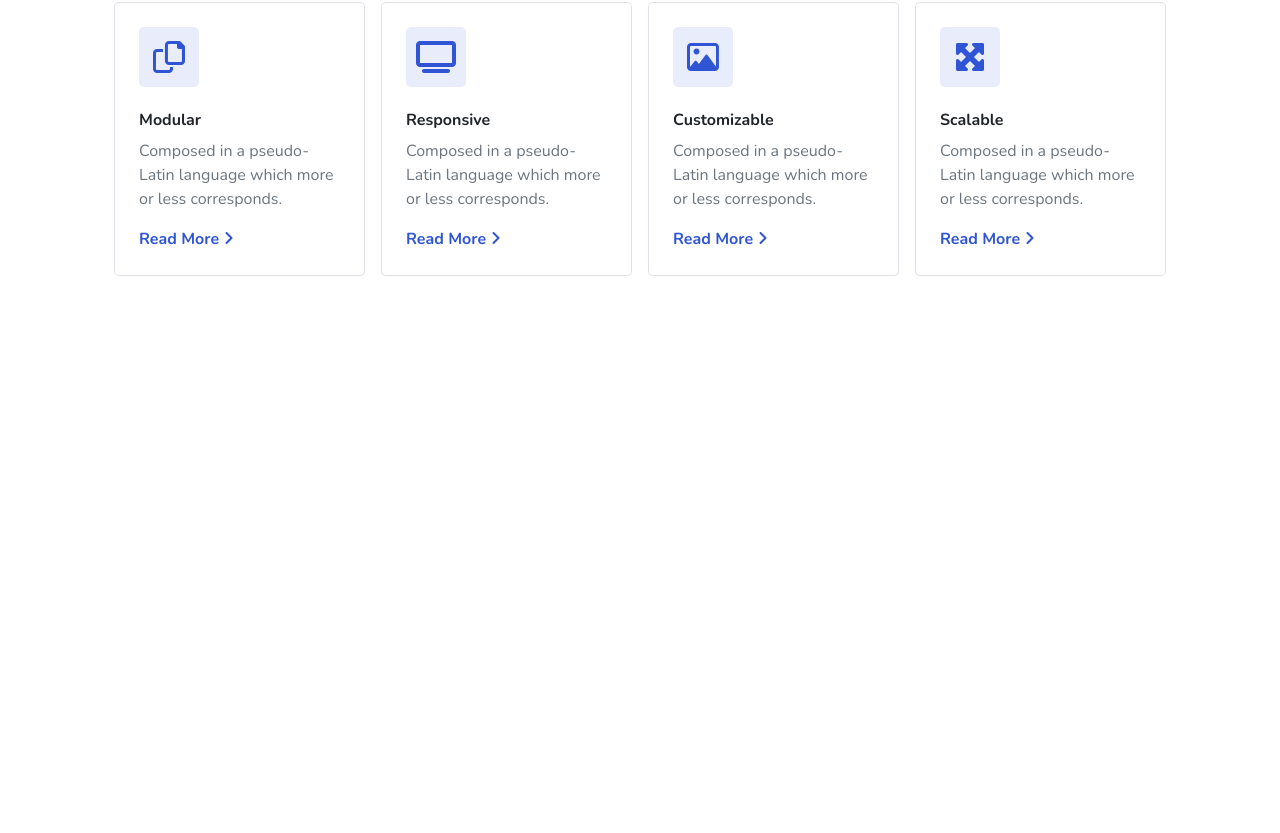
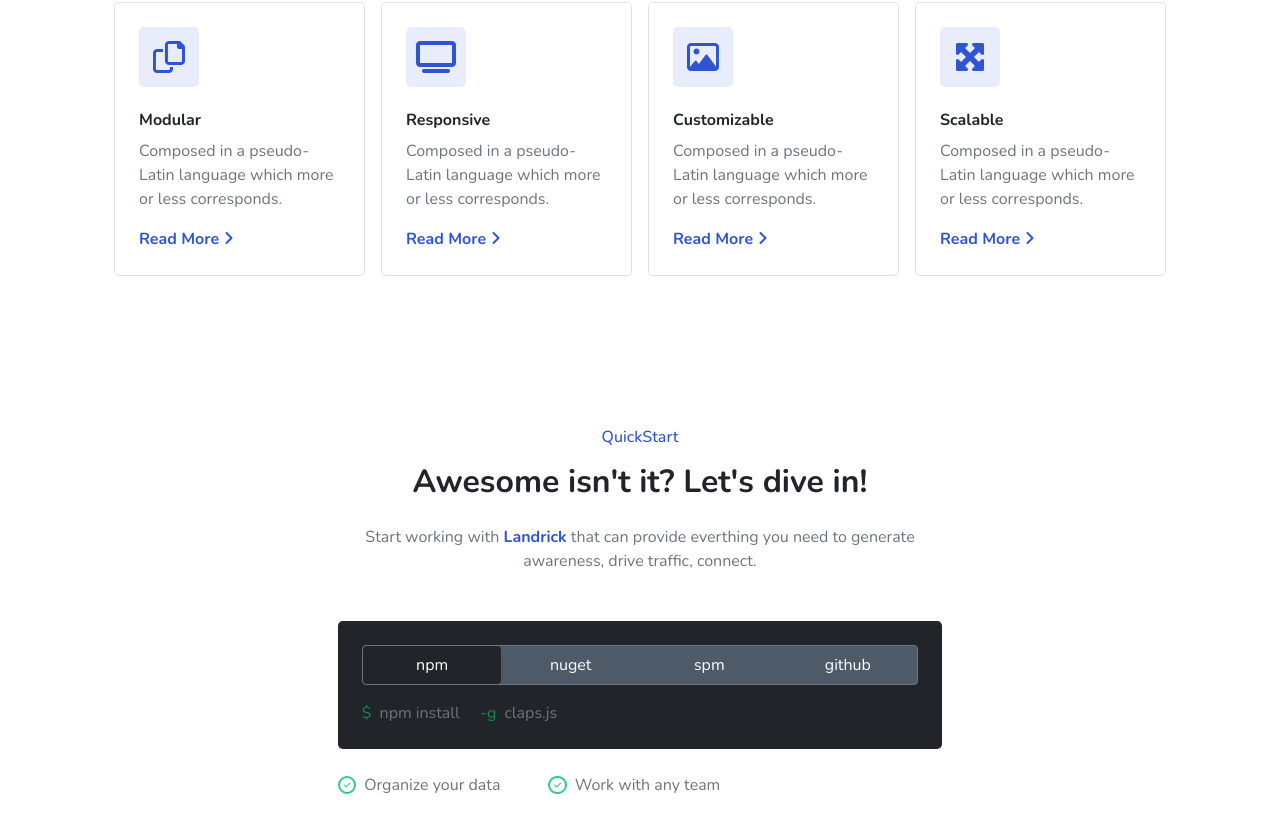
Before and after one commit to vinzartitect/proj-html-vuejs, a Vue app: page / in a window 1280 px wide. Shown: the part 1133-1966 px from the top of the page. Before the commit the page ends 1513 px from the top, so only its background shows below. Built offline with nearby package versions, Linux system fonts and the light colour scheme; a web font is replaced by a local one.

Commit message:
sezione quickstart fatta

```diff
--- a/src/assets/scss/partials/_common.scss
+++ b/src/assets/scss/partials/_common.scss
@@ -11,6 +11,8 @@
     color: #2F55D4;
 }
 
+
+
 // main
 .my-blue-text{
     color: #2F55D4;
@@ -23,3 +25,19 @@
 .my-blue-bg{
     background-color: #2F55D4;
 }
+
+.my-dark-gray{
+    background-color: #4F5A69;
+}
+
+.fa-check{
+    border-radius: 50%;
+    font-size: .5rem;
+    padding: .2rem;
+    border: 2px solid;
+}
+
+.my-fa-check-green{
+    border-color: #2ECA8B;
+    color: #2ECA8B;
+}
--- a/src/components/MainComp.vue
+++ b/src/components/MainComp.vue
@@ -2,18 +2,21 @@
   <main>
     <AboutSection />
     <KeyFeaturesSection />
+    <QuickStartSection />
   </main>
 </template>
 
 <script>
 import AboutSection from "./AboutSection.vue";
 import KeyFeaturesSection from "./KeyFeaturesSection.vue";
+import QuickStartSection from "./QuickStartSection.vue";
 
 export default {
   name: "MainComp",
   components: {
     AboutSection,
     KeyFeaturesSection,
+    QuickStartSection,
   },
 };
 </script>
--- /dev/null
+++ b/src/components/QuickStartSection.vue
@@ -0,0 +1,104 @@
+<template>
+  <!-- SECTION quick start -->
+  <section>
+    <div class="container p-5">
+      <!-- testo in alto -->
+      <div class="row text-center">
+        <div class="col-12">
+          <h6 class="my-blue-text mb-3">QuickStart</h6>
+          <h2 class="fw-bold mb-4">Awesome isn't it? Let's dive in!</h2>
+          <p class="text-secondary mb-5">
+            Start working with
+            <span class="my-blue-text fw-bold">Landrick</span>
+            that can provide everthing you need to generate <br />
+            awareness, drive traffic, connect.
+          </p>
+        </div>
+      </div>
+      <!-- fine testo in alto -->
+
+      <!-- metodo di installazione -->
+      <div class="row justify-content-center px-3">
+        <div class="col-12 col-lg-7 bg-dark p-4 rounded-3 mb-4">
+          <ul
+            class="d-flex my-dark-gray rounded border border-secondary mb-3 p-0"
+          >
+            <li
+              :class="index === activeButton ? 'bg-dark' : ''"
+              @click="changeActiveButton(index)"
+              class="col btn text-white m-0"
+              v-for="(button, index) in buttonsQuickStart"
+              :key="index"
+            >
+              {{ button.name }}
+            </li>
+          </ul>
+          <div>
+            <span class="text-success me-1">$</span>
+            <span class="text-secondary me-3">
+              {{ buttonsQuickStart[activeButton].localInstall }}
+            </span>
+            <span class="text-success me-1">-g</span>
+            <span class="text-secondary">
+              {{ buttonsQuickStart[activeButton].globalInstall }}
+            </span>
+          </div>
+        </div>
+        <div class="col-12 col-lg-7 d-flex align-items-center px-0">
+          <i class="fas fa-check my-fa-check-green me-2"></i>
+          <span class="footer-text text-secondary me-5"
+            >Organize your data</span
+          >
+          <i class="fas fa-check my-fa-check-green me-2"></i>
+          <span class="footer-text text-secondary">Work with any team</span>
+        </div>
+      </div>
+      <!-- fine metodo di installazione -->
+    </div>
+  </section>
+  <!-- fine SECTION quick start -->
+</template>
+
+<script>
+export default {
+  name: "QuickStartSection",
+  data: function () {
+    return {
+      activeButton: 0,
+      /* array dei package e metodi di installazione */
+      buttonsQuickStart: [
+        {
+          name: "npm",
+          localInstall: "npm install",
+          globalInstall: "claps.js",
+        },
+        {
+          name: "nuget",
+          localInstall: "nuget install",
+          globalInstall: "NuGet.js",
+        },
+        {
+          name: "spm",
+          localInstall: "spm install",
+          globalInstall: "SpmPackage.js",
+        },
+        {
+          name: "github",
+          localInstall: "github install",
+          globalInstall: "GitHub.js",
+        },
+      ],
+    };
+  },
+  methods: {
+    /* funzione che cambia il button rendendolo attivo */
+    changeActiveButton(index) {
+      if (this.buttonsQuickStart[index] !== undefined) {
+        this.activeButton = index;
+      }
+    },
+  },
+};
+</script>
+
+<style lang="scss"></style>
```
